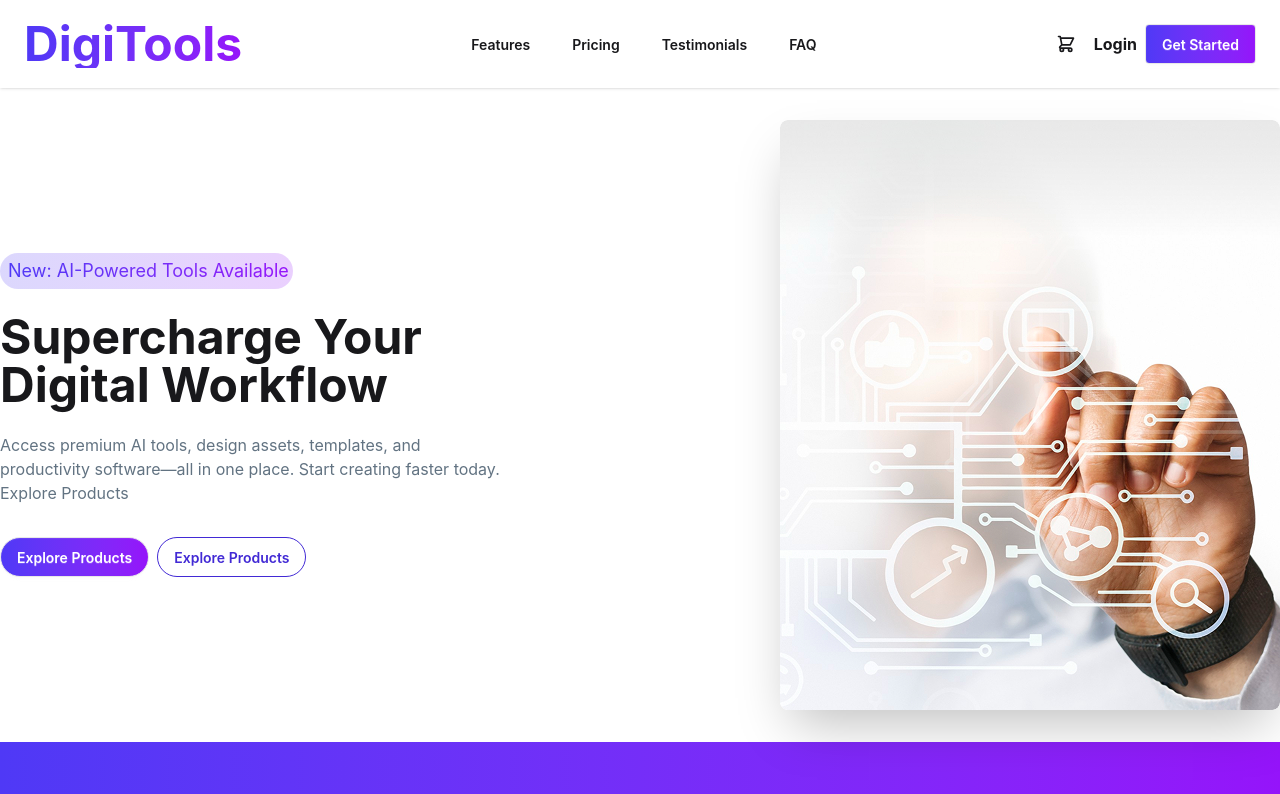
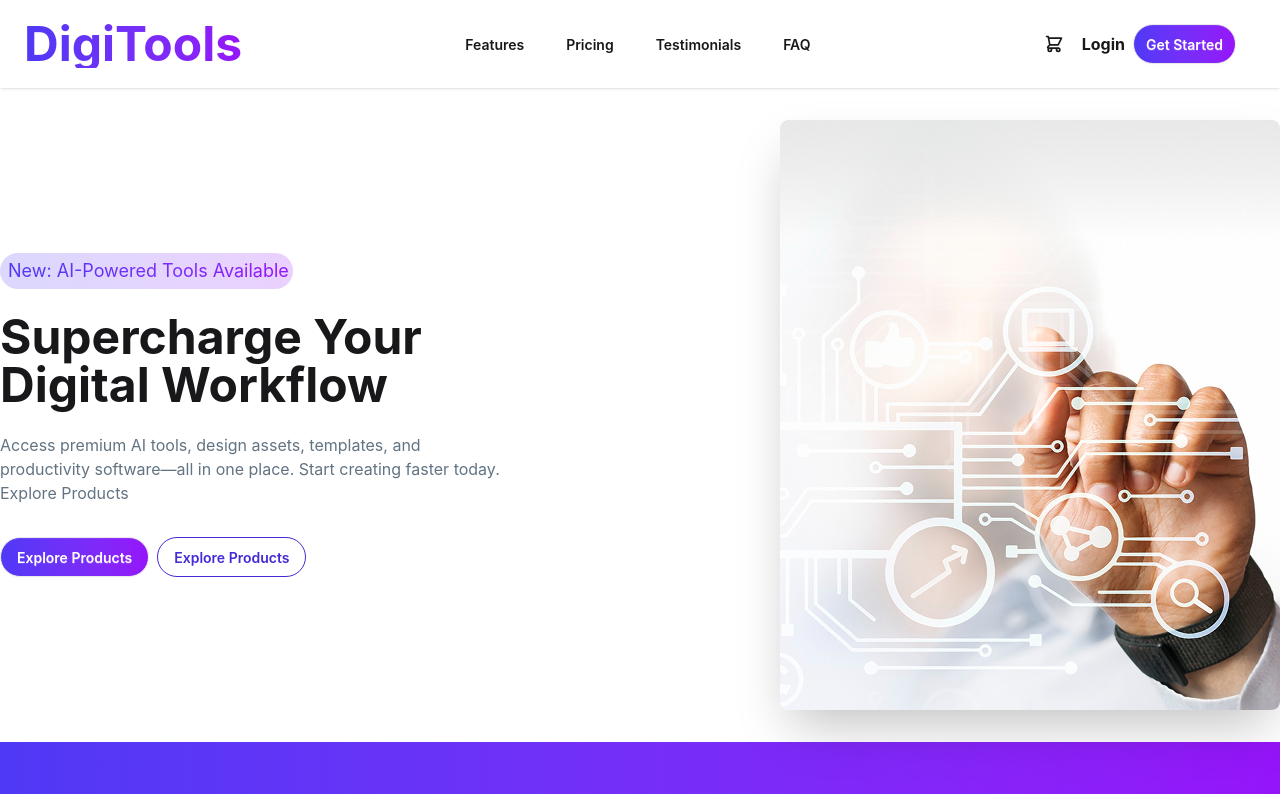
Before and after one commit to Tanvirislam855/assingment-6, a React (Vite) app: page / in a window 1280 px wide. Shown: the top 794 px of the page. Built offline with nearby package versions, Linux system fonts and the light colour scheme.

Commit message:
button,login edit

```diff
--- a/src/components/Nav.jsx
+++ b/src/components/Nav.jsx
@@ -56,9 +56,9 @@ const Navbar = ({cartData}) => {
             </div>
           </div>
         </div>
-        <div  className="flex items-center gap-2">
+        <div  className="flex items-center gap-2 mr-5">
           <p className="font-bold cursor-pointer">Login</p>
-          <button className="btn bg-linear-to-r from-[#4F39F6] to-[#9514FA] text-white">Get Started</button>
+          <button className="btn bg-linear-to-r from-[#4F39F6] to-[#9514FA] text-white rounded-full px-3 py-2">Get Started</button>
         </div>
       </div>
       </div>
```
